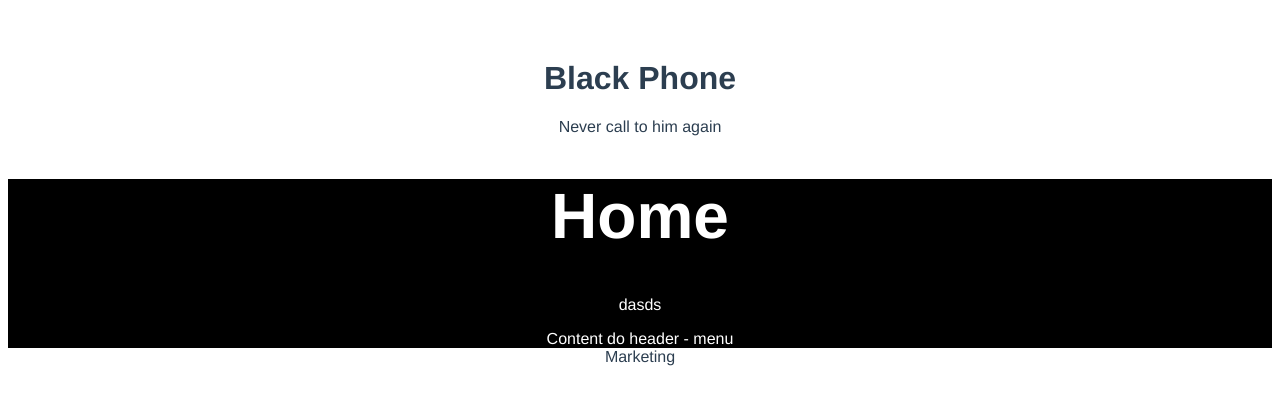
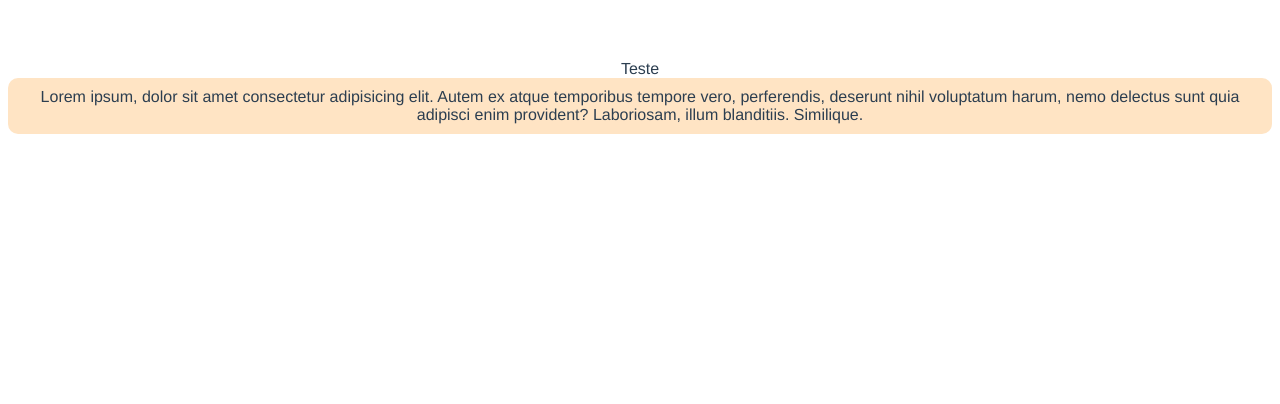
Before and after one commit to fty57/fundamentals-vue, a Vue app in the folder crud-app/app/: page / in a window 1280 px wide. Shown: the top 404 px of the page. Built offline with nearby package versions, Linux system fonts and the light colour scheme.

Commit message:
Scoped e global CSS

```diff
--- a/crud-app/app/src/App.vue
+++ b/crud-app/app/src/App.vue
@@ -1,46 +1,20 @@
 <template>
-  <CardMovie>
-    <template v-slot:CardTitle> Black Phone </template>
-    <template v-slot:CardDescription> Never call to him again</template>
-  </CardMovie>
-
-  <TheHeader>
-    <template v-slot:title>
-      <h1>Home</h1>
-    </template>
-
-    <template v-slot:description>
-      <p>dasds</p>
-    </template>
-
-    Content do header - menu
-  </TheHeader>
-
-  <div v-show="showName">Nome: {{ firstName }} Sobrenome: {{ lastName }}</div>
-
-  <div v-if="accessLevel === 'admin'">Admin</div>
-  <div v-else-if="accessLevel === 'marketing'">Marketing</div>
-  <div v-else>User</div>
+  <div class="card">
+    Teste
+    <BaseCard />
+  </div>
 </template>
 
 <script>
-import TheHeader from "./components/TheHeader.vue";
-import CardMovie from "./components/CardMovie.vue";
+import BaseCard from "./components/BaseCard.vue";
 
 export default {
   name: "App",
   components: {
-    TheHeader,
-    CardMovie,
+    BaseCard,
   },
   data() {
-    return {
-      showHeader: true,
-      firstName: "Álisson",
-      lastName: "Véras",
-      showName: false,
-      accessLevel: "marketing",
-    };
+    return {};
   },
 };
 </script>
--- /dev/null
+++ b/crud-app/app/src/components/BaseCard.vue
@@ -0,0 +1,17 @@
+<template>
+  <div class="card">
+    Lorem ipsum, dolor sit amet consectetur adipisicing elit. Autem ex atque
+    temporibus tempore vero, perferendis, deserunt nihil voluptatum harum, nemo
+    delectus sunt quia adipisci enim provident? Laboriosam, illum blanditiis.
+    Similique.
+  </div>
+</template>
+
+<style scoped>
+/* scoped, ele deixa apenas para dentro do componente */
+.card {
+  background: bisque;
+  padding: 10px;
+  border-radius: 10px;
+}
+</style>
--- a/crud-app/app/src/main.js
+++ b/crud-app/app/src/main.js
@@ -1,4 +1,5 @@
 import { createApp } from "vue";
 import App from "./App.vue";
+import "./assets/css/style.css";
 
 createApp(App).mount("#app");
```
Also changed, not shown: crud-app/app/src/assets/css/style.css (added).
